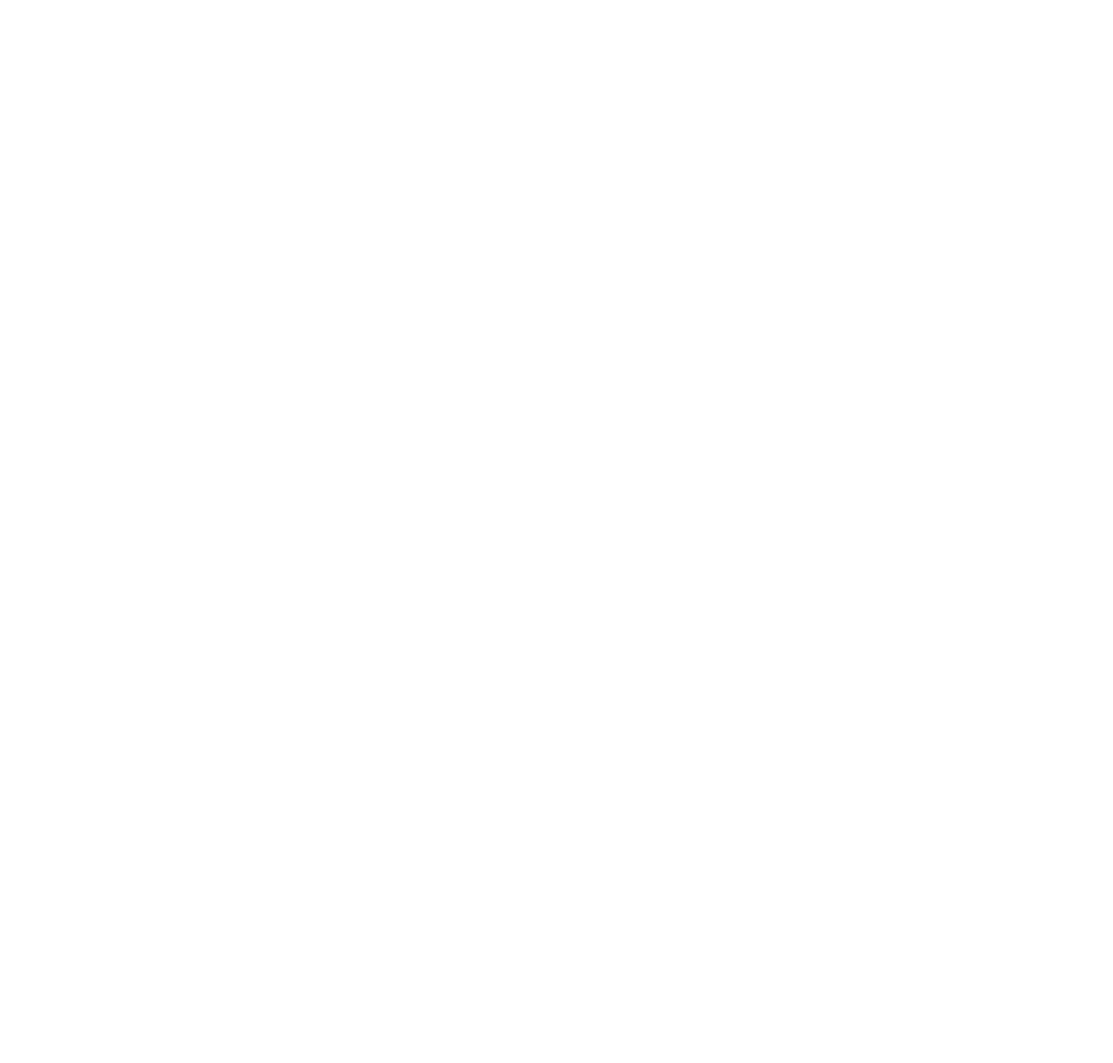
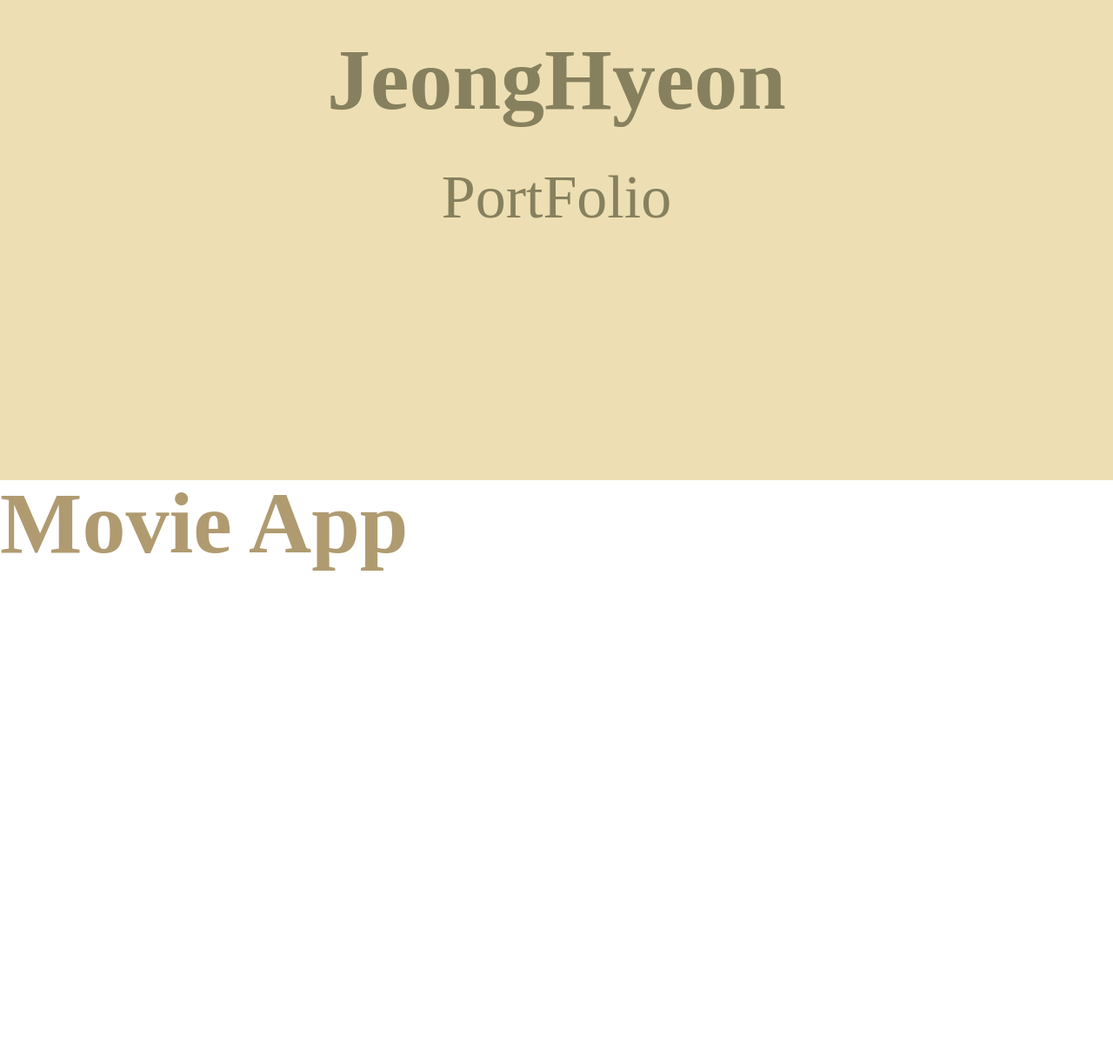
Before and after one commit to wjdgus1122/PortFolio, a React (Create React App) app: page / in a window 1280 px wide. Shown: the part 248-1470 px from the top of the page at 87% size. Before the commit the page ends 800 px from the top, so only its background shows below. Built offline with nearby package versions, Linux system fonts and the light colour scheme.

Commit message:
guide design

```diff
--- a/src/App.js
+++ b/src/App.js
@@ -1,5 +1,13 @@
+import { PortFolio } from "./PortFolio";
+import { Globalstyle } from "./style/Globalstyle";
+
 function App() {
-  return <></>;
+  return (
+    <>
+      <Globalstyle />
+      <PortFolio />
+    </>
+  );
 }
 
 export default App;
--- /dev/null
+++ b/src/PortFolio.js
@@ -0,0 +1,66 @@
+import styled from "styled-components";
+
+const Wrap = styled.div`
+  width: 100%;
+  height: 100vh;
+  position: sticky;
+  top: 0;
+  background-color: #eddfb3;
+`;
+const Section1 = styled.div`
+  width: 100%;
+  height: 100vh;
+  display: flex;
+  flex-direction: column;
+  justify-content: center;
+  align-items: center;
+  position: absolute;
+  top: 0;
+  z-index: 99;
+`;
+const Title = styled.div`
+  font-size: 100px;
+  font-weight: 900;
+  color: #87805e;
+  margin-bottom: 50px;
+`;
+const Subtitle = styled.div`
+  font-size: 70px;
+  font-weight: 500;
+  color: #87805e;
+`;
+const Section2 = styled.div`
+  width: 100%;
+  height: 100vh;
+  position: relative;
+  z-index: 99;
+`;
+const PFTitle = styled.div`
+  font-size: 100px;
+  font-weight: 900;
+  color: #b09b71;
+`;
+const PFImg = styled.div``;
+const TextWrap = styled.div``;
+
+export const PortFolio = () => {
+  return (
+    <>
+      <Wrap />
+      <Section1>
+        <Title>JeongHyeon</Title>
+        <Subtitle>PortFolio</Subtitle>
+      </Section1>
+      <Section2>
+        <PFTitle>Movie App</PFTitle>
+        <PFImg />
+        <TextWrap></TextWrap>
+      </Section2>
+      <Section2>
+        <PFTitle>Seoul Plant</PFTitle>
+        <PFImg />
+        <TextWrap></TextWrap>
+      </Section2>
+    </>
+  );
+};
--- /dev/null
+++ b/src/style/Globalstyle.js
@@ -0,0 +1,9 @@
+import { createGlobalStyle } from "styled-components";
+import reset from "styled-reset";
+
+export const Globalstyle = createGlobalStyle`
+    ${reset}
+    body{
+        box-sizing: border-box;
+    }
+`;
```
